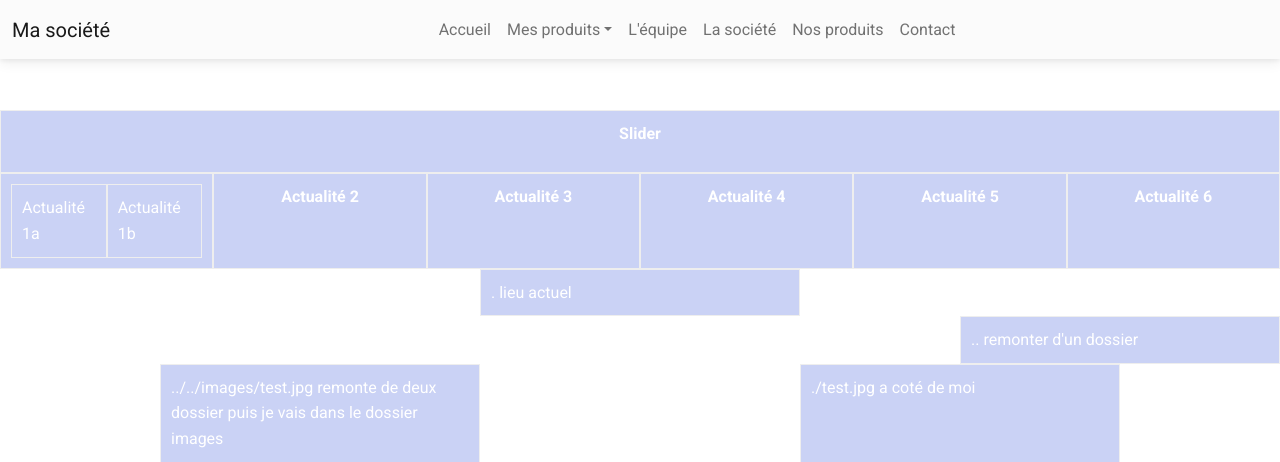
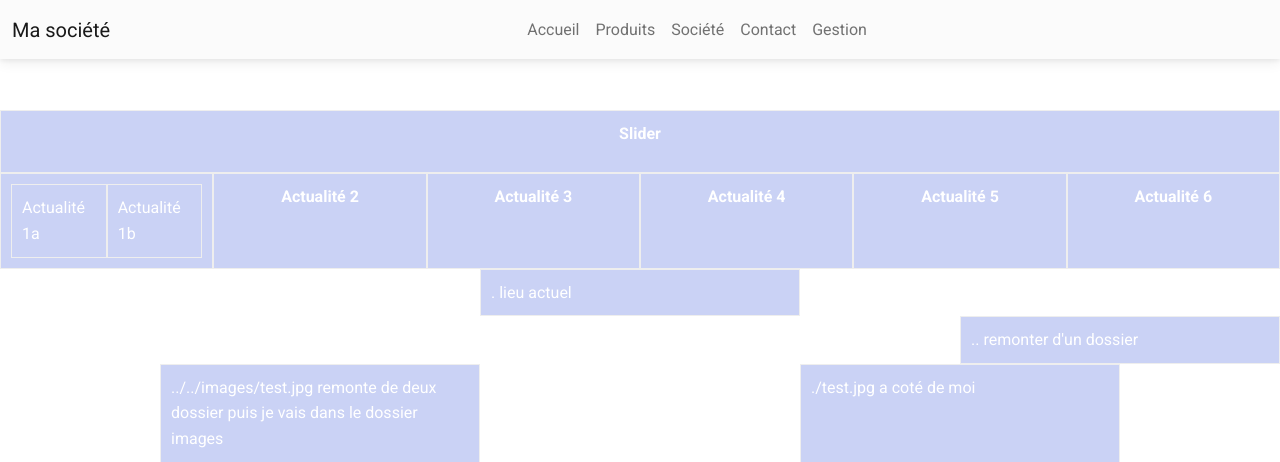
Before and after one commit to HelixFix/IntegrationPHP, a PHP site: page / in a window 1280 px wide. Shown: the top 462 px of the page. Run offline with PHP 8.4, Linux system fonts and the light colour scheme; some libraries are stand-ins or nearby versions.

Commit message:
:recycle: Customize de menu

```diff
--- a/menu.php
+++ b/menu.php
@@ -24,36 +24,22 @@
                         <a href="index.php?page=home" class="nav-link">Accueil</a>
                     </li>
 
-                <li class="nav-item dropdown">
-
-                    <a href="#" role="button" class="nav-link dropdown-toggle" data-mdb-toggle="dropdown" id="ssproduits" aria-expanded="true">Mes produits</a>
-
-                    <ul class="dropdown-menu" aria-labelledby="ssproduits">
-
-                        <li class="dropdown-item"><a href="index.php?page=produits&id=A">Paragraphe 1</a></li>
-                        <li class="dropdown-item"><a href="index.php?page=produits&id=B">Paragraphe 2</a></li>
-                        <li class="dropdown-item"><a href="index.php?page=produits&id=C">Paragraphe 3</a></li>
-
-                    </ul>
-                </li>
-
-
-                <li class="nav-item">
-                    <a href="#" class="nav-link">L'équipe</a>
-                </li>
-
                     <li class="nav-item">
-                        <a href="index.php?page=societe" class="nav-link">La société</a>
+                        <a href="index.php?page=produits" class="nav-link">Produits</a>
                     </li>
 
                     <li class="nav-item">
-                        <a href="index.php?page=produits" class="nav-link">Nos produits</a>
+                        <a href="index.php?page=societe" class="nav-link">Société</a>
                     </li>
 
                     <li class="nav-item">
                         <a href="index.php?page=contact" class="nav-link">Contact</a>
                     </li>
 
+                    <li class="nav-item">
+                        <a href="index.php?page=gestion" class="nav-link">Gestion</a>
+                    </li>
+
                 </ul>
             </div>
         </div>
```
